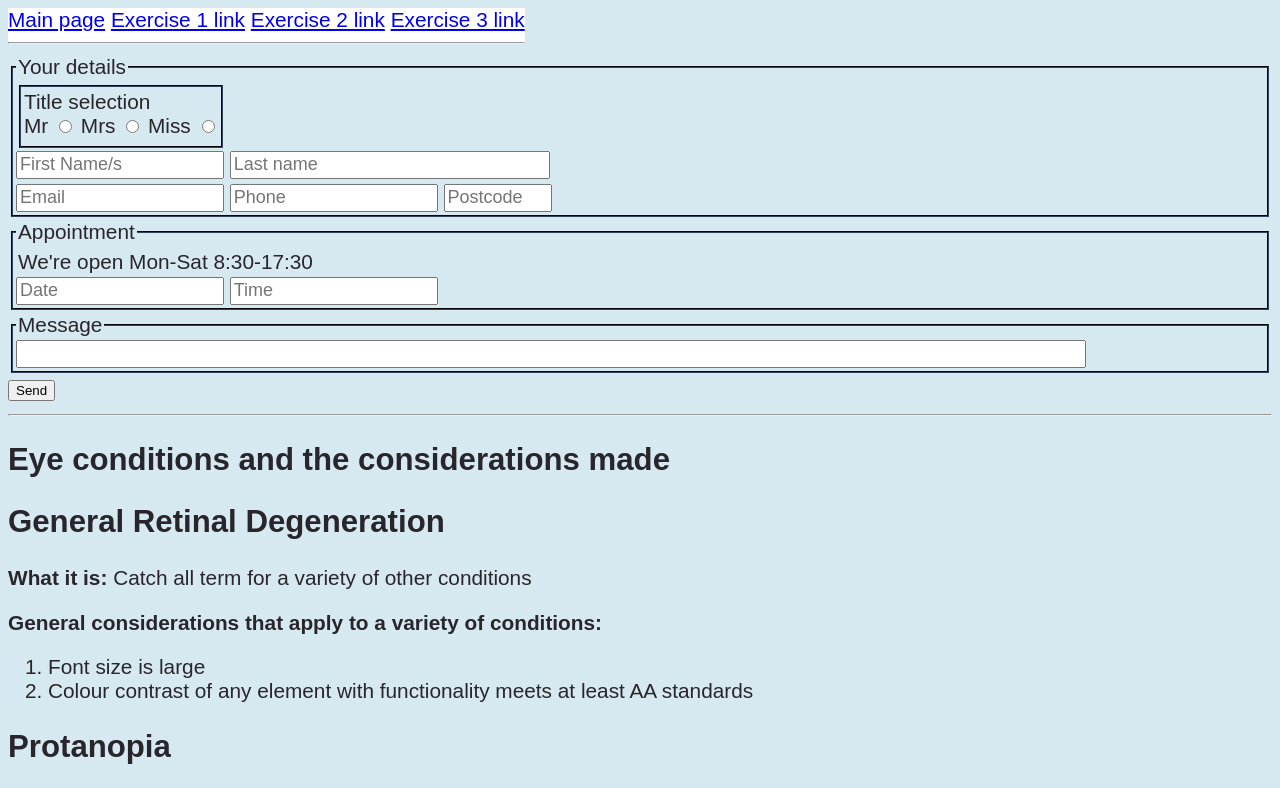
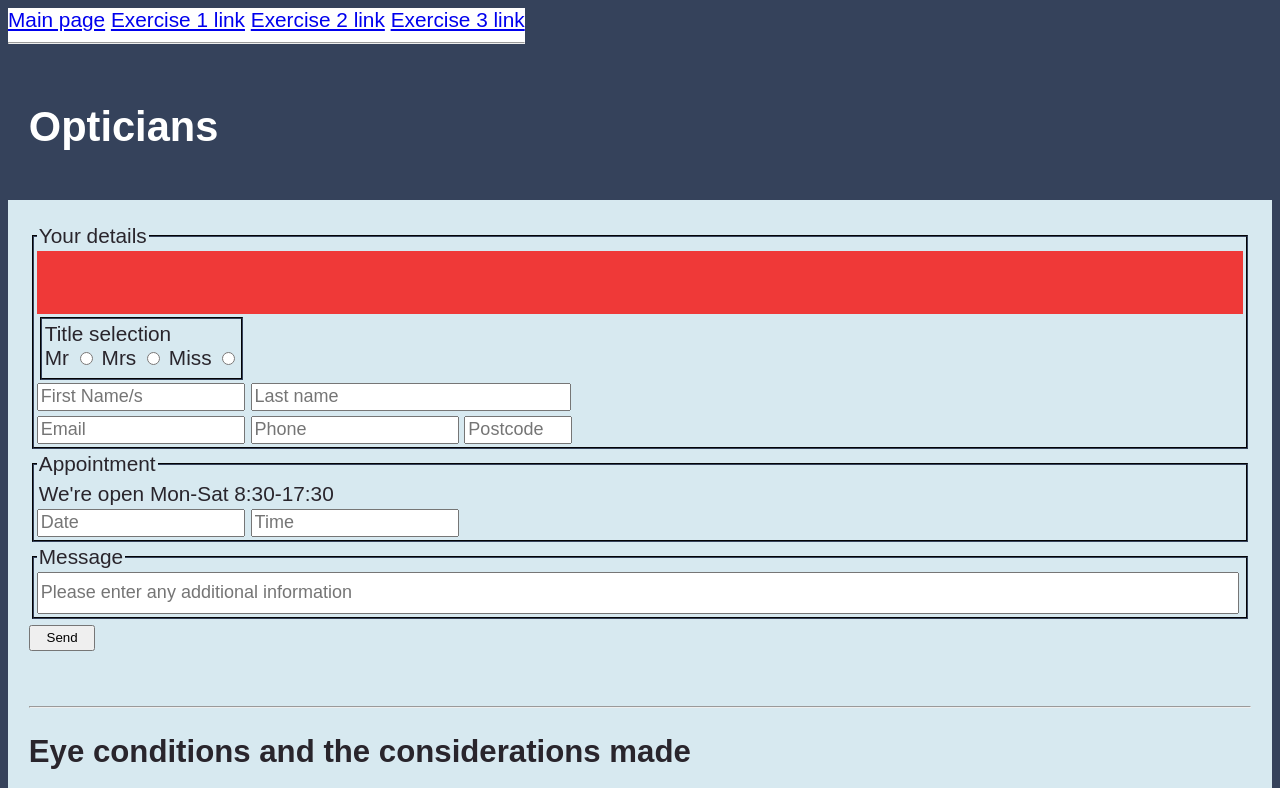
Before and after one commit to J-Wll/AriaExercises, a plain HTML site: page examples/ex02.html in a window 1280 px wide. Shown: the top 788 px of the page. Drawn offline with Linux system fonts and the light colour scheme.

Commit message:
Lots of styling
Trying to force in a colour scheme, also formatted code

```diff
--- a/examples/css/ex2style.css
+++ b/examples/css/ex2style.css
@@ -1,55 +1,88 @@
+body {
+    font-family: Arial, Helvetica, sans-serif;
+    background-color: #35425b;
+    color: #29252c;
+    font-size: 1.3em;
 
-
-body{
-font-family: Arial, Helvetica, sans-serif;
-background-color: #d7e9f0;
-color: #29252c;
-font-size: 1.3em;
 }
 
-.border{
+.container {
+    margin: auto;
+    max-width: 1500px;
+}
+
+header {
+    padding:1em;
+    background-color: #35425b;
+    height: 5em;
+    color: white;
+}
+
+main,
+aside {
+    background-color: #d7e9f0;
+    padding:1em;
+}
+
+/* #companyName{
+
+} */
+
+.border {
     /* border-width: 2px; */
     /* border-color: rgb(192, 192, 192); */
     border-width: 2px;
     border-style: groove;
     border-color: #35425b;
     border-image: initial;
-    margin:3px;
+    margin: 3px;
     padding: 3px;
 }
 
-.fit-content{
+.fit-content {
     width: fit-content;
 }
 
-.md-5p{
+.md-5p {
     margin-bottom: 5px;
 }
 
-.my-3p{
+.my-3p {
     margin-top: 3px;
     margin-bottom: 3px;
 }
 
-.ft-1{
+.ft-1 {
     font-size: 16px;
 }
 
-input[type=text]{
+input[type=text] {
     width: 200px;
     height: 22px;
     font-size: 18px;
 }
 
-#surname{
+#surname {
     width: 312px;
 }
 
-#postcode{
+#postcode {
     width: 100px;
 }
 
-#message{
+#message {
     width: 99%;
-    max-width: 1062px;
+    /* max-width: 1062px; */
+    height: 2em;
 }
+
+input[type=submit]{
+    width: 5em;
+    height: 2em;
+}
+
+.colourBlock{
+    background-color: #ef3938;
+    height: 3em;
+    width: 100%;
+}
--- a/examples/ex02.html
+++ b/examples/ex02.html
@@ -21,19 +21,29 @@
         <a href="ex03.html">Exercise 3 link</a>
         <hr />
     </div>
+    <div class="container">
+        <header class="">
+            <h1 class="companyName">Opticians</h1>
+        </header>
+
+        <main>
             <section>
                 <form action="">
                     <fieldset class="border my-3p">
+                        <div class="colourBlock"></div>
                         <legend>Your details</legend>
                         <div class="border fit-content">
                             <label for="radiogroup" id="groupLabel">Title selection</label>
                             <div class="md-5p" role="radiogroup" id="radiogroup" aria-labelledby="groupLabel">
                                 <label for="title1" id="label1">Mr</label>
-                    <input type="radio" name="title" id="title1" class="radioBut" aria-labelledby="label1" aria-checked="false"/>
+                                <input type="radio" name="title" id="title1" class="radioBut" aria-labelledby="label1"
+                                    aria-checked="false" />
                                 <label for="title2" id="label2">Mrs</label>
-                    <input type="radio" name="title" id="title2" class="radioBut" aria-labelledby="label2" aria-checked="false"/>
+                                <input type="radio" name="title" id="title2" class="radioBut" aria-labelledby="label2"
+                                    aria-checked="false" />
                                 <label for="title3" id="label3">Miss</label>
-                    <input type="radio" name="title" id="title3" class="radioBut" aria-labelledby="label3" aria-checked="false"/>
+                                <input type="radio" name="title" id="title3" class="radioBut" aria-labelledby="label3"
+                                    aria-checked="false" />
                             </div>
                         </div>
                         <div class="md-5p">
@@ -54,12 +64,14 @@
                     </fieldset>
                     <fieldset class="border my-3p">
                         <legend>Message</legend>
-                <input type="text" name="message" id="message" />
+                        <input type="text" name="message" id="message" placeholder="Please enter any additional information" />
                     </fieldset>
                     <input class="my-3p" type="submit" value="Send" />
                 </form>
             </section>
-    <section>
+        </main>
+
+        <aside>
             <hr />
             <h1>Eye conditions and the considerations made</h1>
             <article>
@@ -67,7 +79,12 @@
                 <p>
                     <b>What it is: </b>Catch all term for a variety of other conditions
                 </p>
-            <p><b>General considerations that apply to a variety of conditions:</b><ol><li>Font size is large</li><li>Colour contrast of any element with functionality meets at least AA standards</li></ol></p>
+                <p><b>General considerations that apply to a variety of conditions:</b>
+                <ol>
+                    <li>Font size is large</li>
+                    <li>Colour contrast of any element with functionality meets at least AA standards</li>
+                </ol>
+                </p>
             </article>
             <article>
                 <h2>Protanopia</h2>
@@ -118,17 +135,18 @@
                 <p><b>What it is: </b>Farsightedness - Nearby objects look blurry</p>
                 <p><b>Considerations made:</b></p>
             </article>
-    </section>
+        </aside>
+    </div>
 </body>
 
 <!-- Inline JS for easier submission -->
 <script>
-    function toggleChecked(){
+    function toggleChecked() {
         // unchecks anything that's checked, then checks the clicked on radio button
         radioArray.forEach((element) => {
-            element.setAttribute("aria-checked",false);
+            element.setAttribute("aria-checked", false);
         });
-        this.setAttribute("aria-checked",true);
+        this.setAttribute("aria-checked", true);
     }
 
     let radioButs = document.getElementsByClassName("radioBut");
```
Lines whose indentation alone changed are shown as unchanged.
